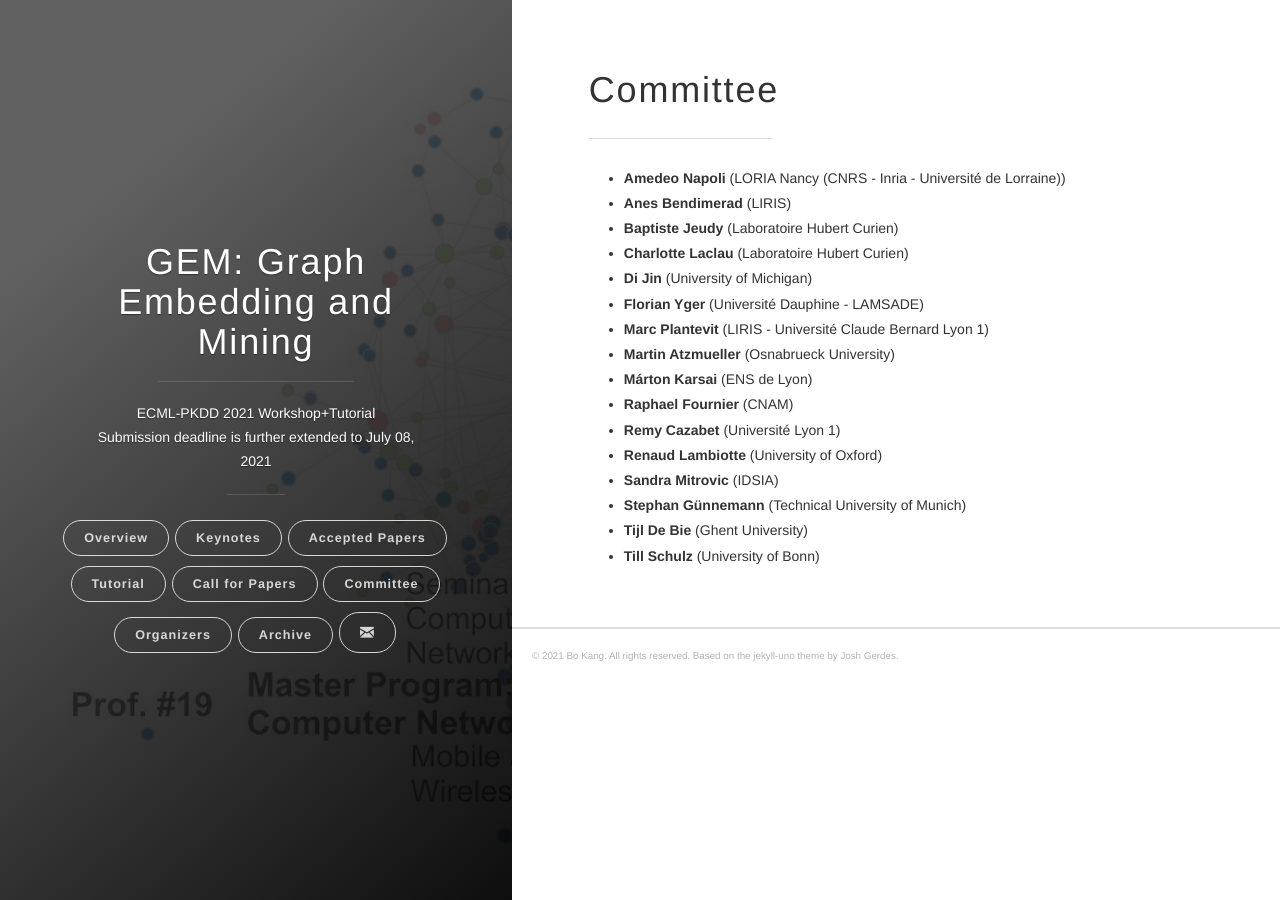
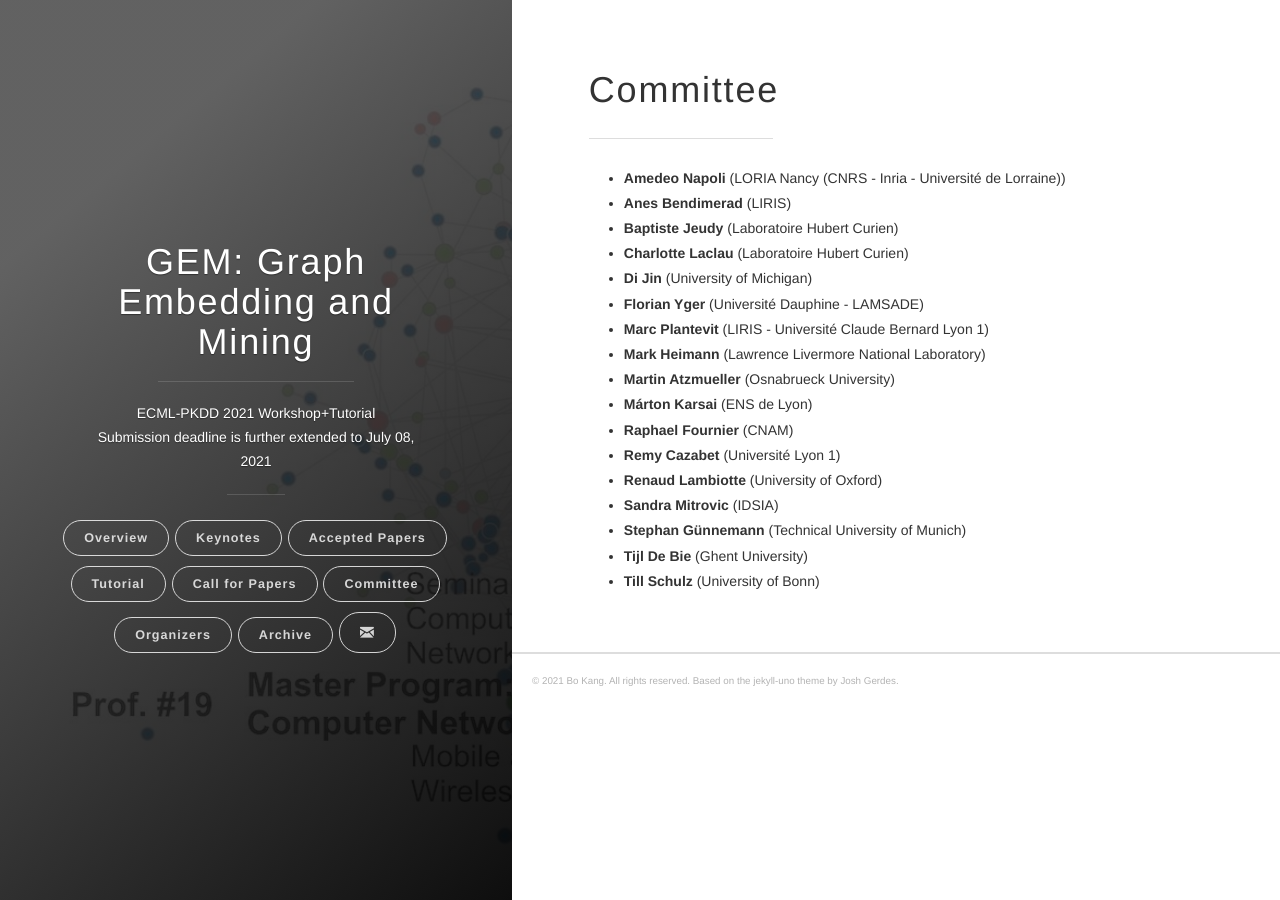
Before and after one commit to gem-ecmlpkdd/gem-ecmlpkdd.github.io, a Jekyll site: the page built from pages/committee.md, in a window 1280 px wide. Built offline with Jekyll 4.4.1, drawn with Linux system fonts in a browser that asks for light colours; nearby versions of some CDN libraries.

Commit message:
Update committee.md

```diff
--- a/pages/committee.md
+++ b/pages/committee.md
@@ -11,6 +11,7 @@
 - **Di Jin**	(University of Michigan)
 - **Florian Yger**	(Université Dauphine - LAMSADE)
 - **Marc Plantevit**	(LIRIS - Université Claude Bernard Lyon 1)
+- **Mark Heimann** (Lawrence Livermore National Laboratory)
 - **Martin Atzmueller**	(Osnabrueck University)
 - **Márton Karsai**	(ENS de Lyon)
 - **Raphael Fournier**	(CNAM)
```
